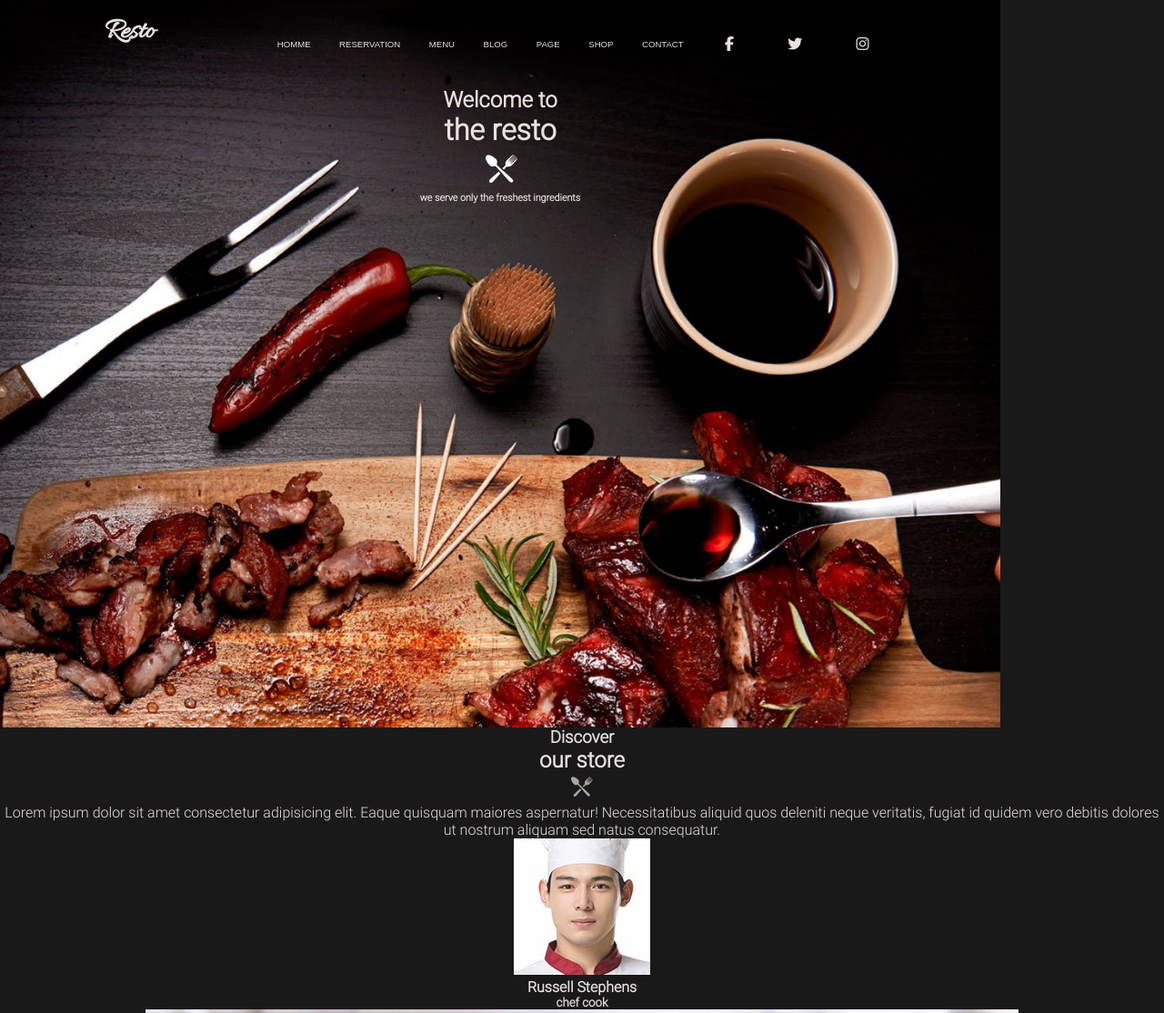
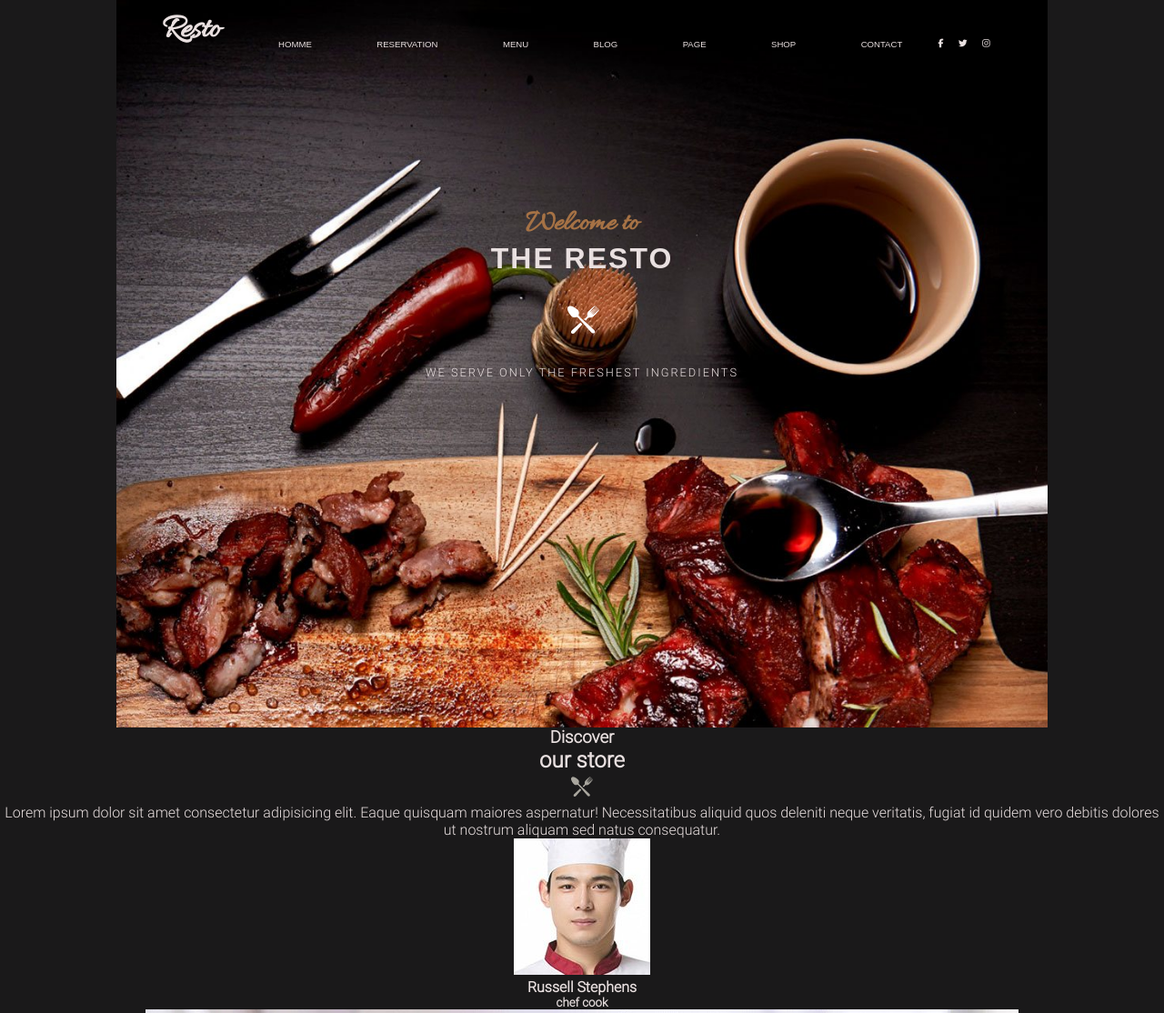
Before and after one commit to babiraagel/restaurant2.0, a plain HTML site: page index.html in a window 1280 px wide. Shown: the top 1114 px of the page at 91% size. Drawn offline with Linux system fonts and the light colour scheme; a script that the page names is missing.

Commit message:
fin headder

```diff
--- a/assets/style/layouts/_header.scss
+++ b/assets/style/layouts/_header.scss
@@ -1,17 +1,27 @@
 header {
-    max-width: 1100px;
+   max-width: 80%;
     height: 100vh;
     background: url(../img/bg-slider-06.jpg) center/cover;
+    margin: 0 auto;
+    padding: 0 50px;
     nav {
-        width: 80%;
         height: 12vh;
+        max-width: 1100px;
+        margin: 0 auto;
         display: grid;
-        grid-template-columns: 20% 55% 25%;
-        margin: 0 auto;
-        padding: 5px;
-        h3 {
+        grid-template-columns: 10% 82% 8%;
+        @media screen and (max-width: 750px) {
+            ul li{
+                display: none;
+            }
+            .nav-icons {
+                min-width: 60px;
+            }
+        }
+        .logo {
             font-family: $font1;
             font-size: 2rem;
+            font-weight: 200;
             text-align: left;
             padding-top: 10px;
         }
@@ -23,10 +33,45 @@ header {
 
         }
         .nav-icons {
-            @include alignChilderen(space-around)
+            @include alignChilderen(space-around);
+            font-size: 0.6rem;
+            i {
+                margin-right: 10px;
+                cursor: pointer;
+                transition: 0.2s;
+                &:hover {
+                    transform: scale(1.2);
+                }
+            }
         }
 
 
     }
+    .header-text {
+        margin-top: 130px;
+        h2 {
+            font-family:$font1;
+            color: $color1;
+            font-size: 2rem;
+        }
+        h1 {
+            text-transform: uppercase;
+            font-family: $font2;
+            font-weight: 700;
+            font-size: 2rem;
+            letter-spacing: 2px;
+        }
+        img {
+            font-size: 0.4rem;
+            margin: 25px auto;
+        }
+        h6 {
+            text-transform: uppercase;
+            font-size: 0.8rem;
+            font-weight: 200;
+            letter-spacing: 2px;
+            margin-bottom: 20px;
+        }
+    }
 
 }
```
Also changed, not shown: assets/style/index.css, 1 other file.
